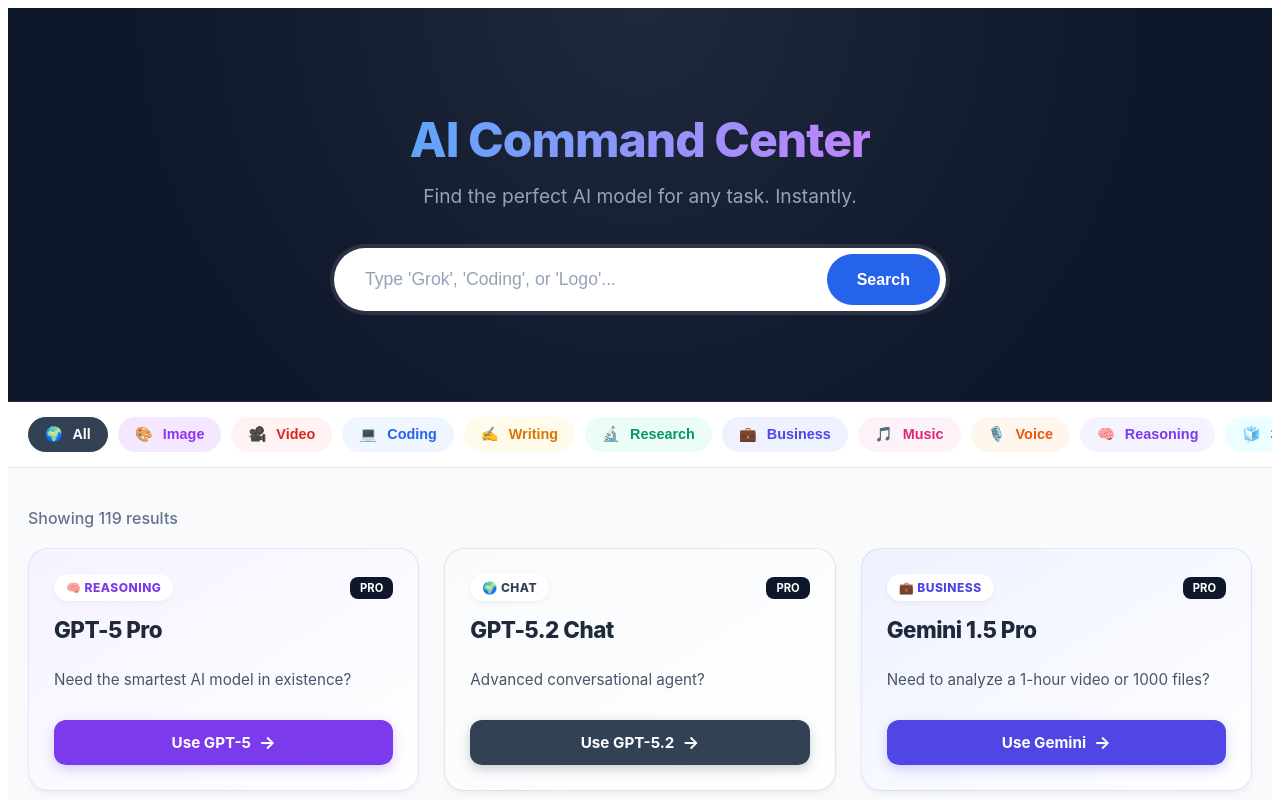
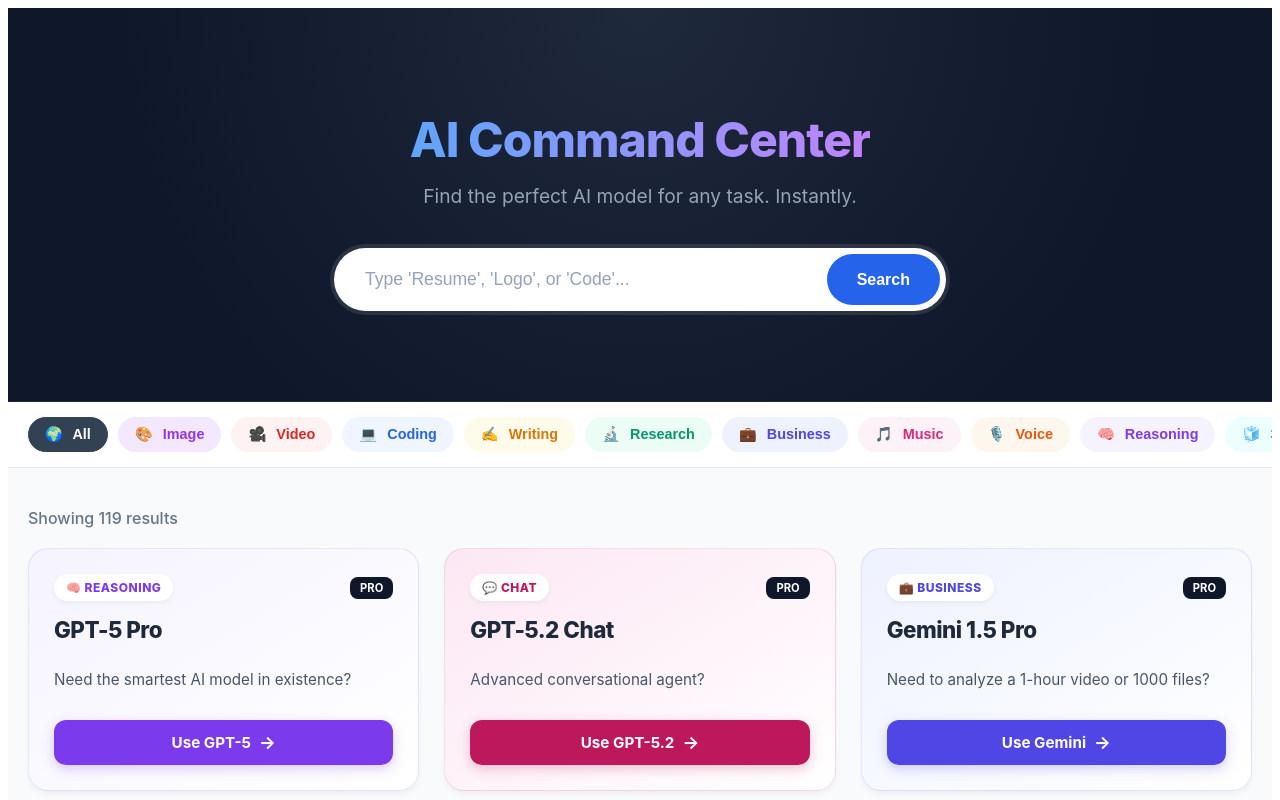
Before and after one commit to pabalevivek/excel-simple, a Next.js app: page / in a window 1280 px wide. Shown: the top 800 px of the page. Built offline with nearby package versions, Linux system fonts and the light colour scheme.

Commit message:
Refactor category config and search handling logic
Updated category configuration and search logic for improved functionality. Enhanced user experience with better filtering and sorting mechanisms.

```diff
--- a/pages/index.js
+++ b/pages/index.js
@@ -16,29 +16,41 @@
   const [activeCategory, setActiveCategory] = useState('All');
   const [isFallback, setIsFallback] = useState(false);
 
-  // --- 1. VIBRANT COLOR PALETTE ---
-  // We use a specific 'solid' color for buttons and a 'soft' color for backgrounds
+  // --- 1. CONFIGURATION ---
   const categoryConfig = {
     'All':      { solid: '#334155', soft: '#f8fafc', icon: '🌍' },
-    'Image':    { solid: '#9333ea', soft: '#f3e8ff', icon: '🎨' }, // Vivid Purple
-    'Video':    { solid: '#dc2626', soft: '#fef2f2', icon: '🎥' }, // Vivid Red
-    'Coding':   { solid: '#2563eb', soft: '#eff6ff', icon: '💻' }, // Vivid Blue
-    'Writing':  { solid: '#d97706', soft: '#fffbeb', icon: '✍️' }, // Vivid Amber
-    'Research': { solid: '#059669', soft: '#ecfdf5', icon: '🔬' }, // Vivid Emerald
-    'Business': { solid: '#4f46e5', soft: '#eef2ff', icon: '💼' }, // Vivid Indigo
-    'Music':    { solid: '#db2777', soft: '#fdf2f8', icon: '🎵' }, // Vivid Pink
-    'Voice':    { solid: '#ea580c', soft: '#fff7ed', icon: '🎙️' }, // Vivid Orange
-    'Reasoning':{ solid: '#7c3aed', soft: '#f5f3ff', icon: '🧠' }, // Vivid Violet
-    '3D':       { solid: '#0891b2', soft: '#ecfeff', icon: '🧊' }, // Vivid Cyan
-    'Life':     { solid: '#0d9488', soft: '#f0fdfa', icon: '🌱' }  // Vivid Teal
+    'Image':    { solid: '#9333ea', soft: '#f3e8ff', icon: '🎨' },
+    'Video':    { solid: '#dc2626', soft: '#fef2f2', icon: '🎥' },
+    'Coding':   { solid: '#2563eb', soft: '#eff6ff', icon: '💻' },
+    'Writing':  { solid: '#d97706', soft: '#fffbeb', icon: '✍️' },
+    'Research': { solid: '#059669', soft: '#ecfdf5', icon: '🔬' },
+    'Business': { solid: '#4f46e5', soft: '#eef2ff', icon: '💼' },
+    'Music':    { solid: '#db2777', soft: '#fdf2f8', icon: '🎵' },
+    'Voice':    { solid: '#ea580c', soft: '#fff7ed', icon: '🎙️' },
+    'Reasoning':{ solid: '#7c3aed', soft: '#f5f3ff', icon: '🧠' },
+    '3D':       { solid: '#0891b2', soft: '#ecfeff', icon: '🧊' },
+    'Life':     { solid: '#0d9488', soft: '#f0fdfa', icon: '🌱' },
+    'Chat':     { solid: '#be185d', soft: '#fce7f3', icon: '💬' }
   };
 
   const getConfig = (cat) => categoryConfig[cat] || categoryConfig['All'];
   const categories = Object.keys(categoryConfig).filter(k => k !== 'Life').map(key => ({ id: key, ...categoryConfig[key] }));
 
-  // --- 2. SEARCH HANDLER ---
+  // --- 2. SMART SEARCH LOGIC ---
+  const stopWords = ['create', 'make', 'generate', 'build', 'how', 'to', 'i', 'want', 'need', 'a', 'an', 'the', 'for', 'with', 'using', 'can', 'you'];
+
   const handleSearch = () => {
-    setQuery(inputValue.toLowerCase().trim());
+    // 1. Clean the input
+    let cleanInput = inputValue.toLowerCase().trim();
+
+    // 2. Remove "Stop Words" (e.g., "create resume" -> "resume")
+    // This prevents matching "Create Music" when user wants "Resume"
+    let importantWords = cleanInput.split(' ').filter(word => !stopWords.includes(word));
+
+    // If the user ONLY typed stop words (e.g. "create"), keep them, otherwise use the filtered list
+    let finalQuery = importantWords.length > 0 ? importantWords.join(' ') : cleanInput;
+
+    setQuery(finalQuery);
     setActiveCategory('All');
   };
 
@@ -46,14 +58,21 @@
     if (e.key === 'Enter') handleSearch();
   };
 
-  // --- 3. FILTER LOGIC ---
+  // --- 3. FILTERING ---
   let displayTools = tools.filter(tool => {
+    // Category Filter
     if (activeCategory !== 'All' && tool.category !== activeCategory) return false;
 
+    // Search Filter
     if (query) {
       const toolText = `${tool.title} ${tool.model_name} ${tool.problem} ${tool.solution} ${tool.category}`.toLowerCase();
+
+      // A. Exact Phrase Match (High Priority)
       if (toolText.includes(query)) return true;
-      const searchTerms = query.split(' ').filter(t => t.trim().length > 1);
+
+      // B. Keyword Match (Filtered)
+      const searchTerms = query.split(' ');
+      // Check if ANY of the important keywords exist in the tool
       return searchTerms.some(term => toolText.includes(term));
     }
     return true;
@@ -62,10 +81,15 @@
   // --- 4. SORTING ---
   if (query) {
     displayTools.sort((a, b) => {
-      const aMatch = a.title.toLowerCase().includes(query);
-      const bMatch = b.title.toLowerCase().includes(query);
-      if (aMatch && !bMatch) return -1;
-      if (!aMatch && bMatch) return 1;
+      // Prioritize Exact Matches in Title
+      const aTitle = a.title.toLowerCase();
+      const bTitle = b.title.toLowerCase();
+      const aHasQuery = aTitle.includes(query);
+      const bHasQuery = bTitle.includes(query);
+
+      if (aHasQuery && !bHasQuery) return -1;
+      if (!aHasQuery && bHasQuery) return 1;
+
       return (b.is_multimodal === true) - (a.is_multimodal === true);
     });
   } else {
@@ -82,14 +106,13 @@
   return (
     <div style={{ fontFamily: '"Inter", sans-serif', background: '#f8fafc', minHeight: '100vh', color: '#0f172a' }}>
 
-      {/* GLOBAL STYLES FOR CARD HOVER */}
       <style jsx global>{`
         .tool-card { transition: transform 0.2s ease, box-shadow 0.2s ease; }
         .tool-card:hover { transform: translateY(-5px); }
         .search-input::placeholder { color: #94a3b8; }
       `}</style>
 
-      {/* HERO SECTION - DARK MODERN */}
+      {/* HERO */}
       <div style={{
         background: '#0f172a',
         backgroundImage: 'radial-gradient(circle at 50% 0%, #1e293b 0%, #0f172a 70%)',
@@ -105,12 +128,11 @@
           Find the perfect AI model for any task. Instantly.
         </p>
 
-        {/* SEARCH BAR */}
         <div style={{ display: 'flex', maxWidth: '600px', margin: '0 auto', background: 'white', borderRadius: '50px', padding: '6px', boxShadow: '0 0 0 4px rgba(255,255,255,0.1)' }}>
           <input
             className="search-input"
             type="text"
-            placeholder="Type 'Grok', 'Coding', or 'Logo'..."
+            placeholder="Type 'Resume', 'Logo', or 'Code'..."
             value={inputValue}
             onChange={(e) => setInputValue(e.target.value)}
             onKeyDown={handleKeyDown}
@@ -126,8 +148,6 @@
               borderRadius: '40px', fontSize: '1rem', fontWeight: '700', cursor: 'pointer',
               transition: 'background 0.2s'
             }}
-            onMouseOver={(e) => e.target.style.background = '#1d4ed8'}
-            onMouseOut={(e) => e.target.style.background = '#2563eb'}
           >
             Search
           </button>
@@ -158,7 +178,6 @@
       {/* RESULTS GRID */}
       <div style={{ maxWidth: '1280px', margin: '40px auto', padding: '0 20px' }}>
 
-        {/* Status */}
         <div style={{ marginBottom: '20px', color: '#64748b', fontWeight: '500' }}>
           {isFallback ? (
             <div style={{ padding: '15px', background: '#fffbeb', color: '#b45309', borderRadius: '10px', border: '1px solid #fcd34d' }}>
@@ -179,20 +198,15 @@
                   className="tool-card"
                   style={{
                     borderRadius: '20px',
-                    // DYNAMIC BACKGROUND: Subtle gradient matching the category
                     background: `linear-gradient(to bottom right, ${theme.soft}, #ffffff)`,
                     height: '100%',
                     position: 'relative',
-                    border: `1px solid ${theme.solid}20`, // Colored subtle border
+                    border: `1px solid ${theme.solid}20`,
                     display: 'flex', flexDirection: 'column',
                     boxShadow: '0 4px 6px -1px rgba(0, 0, 0, 0.05)'
                   }}
                 >
-
-                  {/* CARD BODY */}
                   <div style={{ padding: '25px', flex: 1, display: 'flex', flexDirection: 'column' }}>
-
-                    {/* Header */}
                     <div style={{ display: 'flex', justifyContent: 'space-between', alignItems: 'center', marginBottom: '15px' }}>
                       <div style={{
                         background: 'white', color: theme.solid,
@@ -203,8 +217,6 @@
                       }}>
                         {theme.icon} {item.category}
                       </div>
-
-                      {/* Pro Badge */}
                       {item.is_multimodal && (
                         <div style={{
                           background: '#0f172a', color: '#fff',
@@ -216,17 +228,14 @@
                       )}
                     </div>
 
-                    {/* Title */}
                     <h3 style={{ fontSize: '1.4rem', margin: '0 0 10px', color: '#1e293b', fontWeight: '800', letterSpacing: '-0.5px' }}>
                       {item.title}
                     </h3>
 
-                    {/* Desc */}
                     <p style={{ color: '#475569', fontSize: '0.95rem', lineHeight: '1.6', flex: 1, marginBottom: '25px' }}>
                       {item.problem}
                     </p>
 
-                    {/* ACTION BUTTON (Solid Color) */}
                     <div style={{
                       background: theme.solid,
                       color: 'white',
@@ -236,7 +245,7 @@
                       fontWeight: '700',
                       fontSize: '0.95rem',
                       display: 'flex', justifyContent: 'center', alignItems: 'center', gap: '8px',
-                      boxShadow: `0 4px 12px ${theme.solid}40` // Colored shadow
+                      boxShadow: `0 4px 12px ${theme.solid}40`
                     }}>
                       Use {item.model_name} <span style={{ fontSize: '1.1rem' }}>→</span>
                     </div>
```
